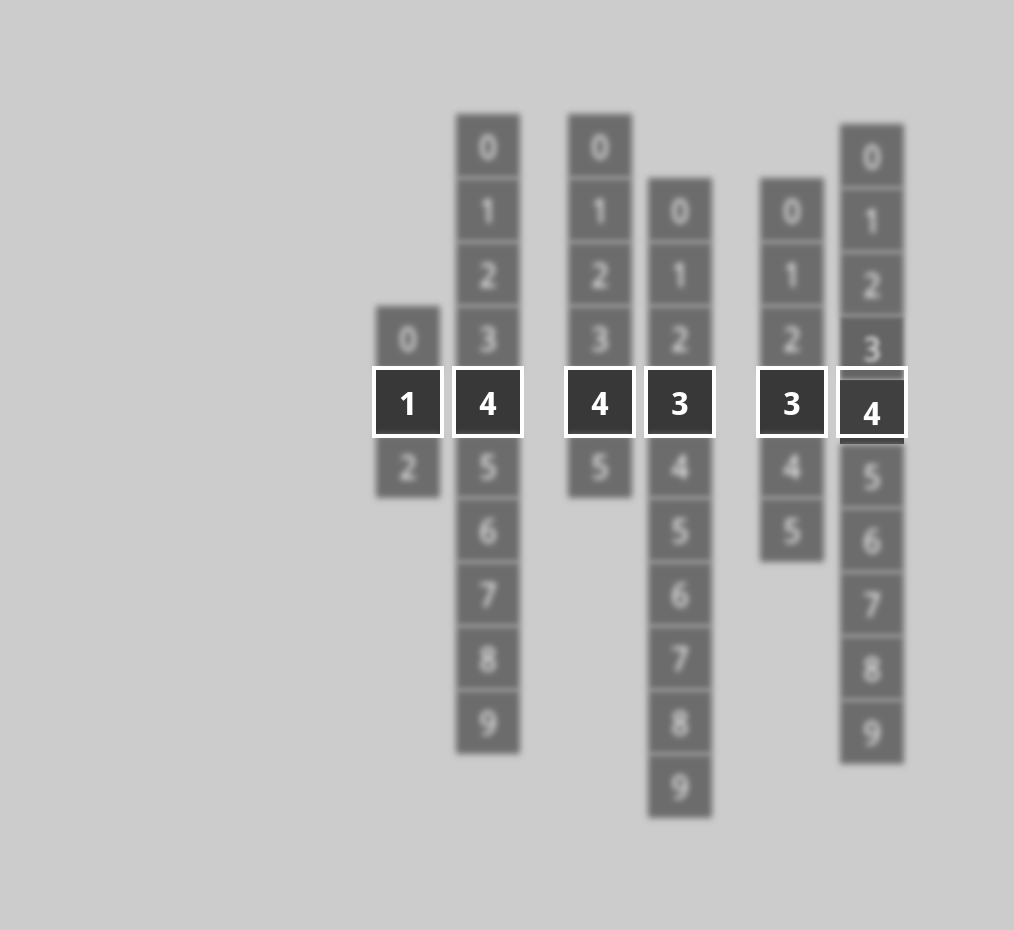
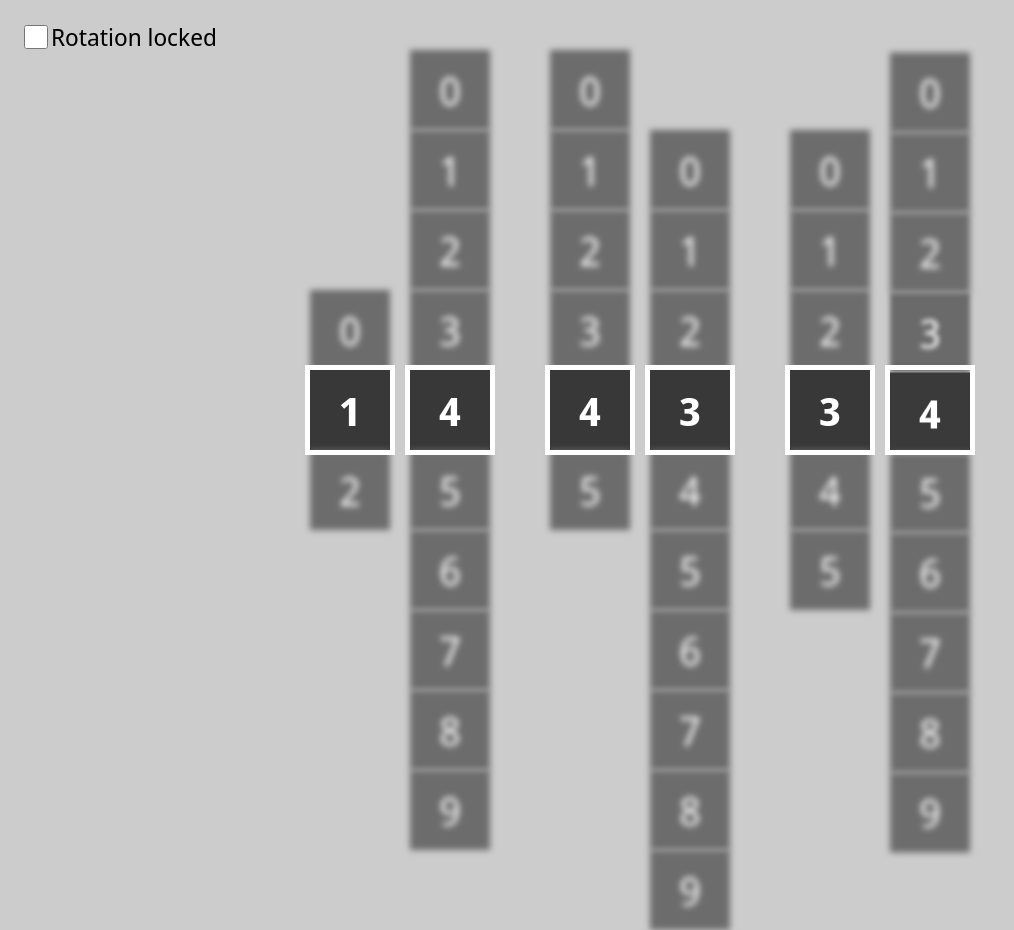
Before and after one commit to Rubyroidas/block-clock, a React app: page / in a window 1280 px wide. Shown: the whole page, without its empty margins (0-1014 px from the left). Before the commit the page ends 818 px from the top, so only its background shows below. Built offline with nearby package versions, Linux system fonts and the light colour scheme.

Commit message:
Add settings

```diff
--- a/src/App.jsx
+++ b/src/App.jsx
@@ -1,8 +1,13 @@
 import React from 'react';
 
+import {Clock} from './Clock';
+import {Settings} from './Settings';
+
 import './App.scss';
-import {Clock} from './Clock';
 
 export const App = () => (
-    <Clock/>
+    <>
+        <Clock/>
+        <Settings/>
+    </>
 );
--- a/src/App.scss
+++ b/src/App.scss
@@ -4,8 +4,9 @@ body, html {
   padding: 0;
   margin: 0;
   font-family: 'Noto Sans Display', sans-serif;
-  font-size: 2vmin;
+  font-size: 2.5vmin;
   overflow: hidden;
+  user-select: none;
 }
 
 body {
--- a/src/Clock.jsx
+++ b/src/Clock.jsx
@@ -1,5 +1,8 @@
 import React, {useEffect, useState} from 'react';
 import classNames from 'classnames';
+import {observer} from 'mobx-react';
+
+import {useStore} from './store';
 
 import './Clock.scss';
 
@@ -23,7 +26,8 @@ const ClockColumn = ({size, offset}) => (
 const ORIENTATION_HOST = window;
 const ORIENTATION_EVENT = 'deviceorientation';
 
-export const Clock = () => {
+export const Clock = observer(() => {
+    const store = useStore();
     const [timestamp, setTimestamp] = useState(Date.now());
     const [orientation, setOrientation] = useState({x: 0, y: 0});
     const tick = () => {
@@ -55,12 +59,16 @@ export const Clock = () => {
     const sec1 = Math.floor(ss / 10);
     const sec2 = ss % 10;
 
+    const actualOrientation = store.isDeviceOrientationLocked
+        ? {x: 30, y: 30}
+        : orientation;
+
     const style = {
         transform: `
             translate(-50%, -50%)
-            perspective(45rem)
-            rotateX(${orientation.x}deg)
-            rotateY(${orientation.y}deg)
+            perspective(60rem)
+            rotateX(${actualOrientation.x}deg)
+            rotateY(${actualOrientation.y}deg)
          `
     };
 
@@ -74,4 +82,4 @@ export const Clock = () => {
             <ClockColumn size={10} offset={sec2}/>
         </div>
     );
-};
+});
--- /dev/null
+++ b/src/Settings.jsx
@@ -0,0 +1,21 @@
+import React from 'react';
+import {observer} from 'mobx-react';
+
+import {useStore} from './store';
+
+import './Settings.scss';
+
+export const Settings = observer(() => {
+    const store = useStore();
+    return (
+        <div className="settings">
+            <label>
+                <input type="checkbox"
+                       checked={store.isDeviceOrientationLocked}
+                       onChange={(e) => store.setDeviceOrientationLocked(e.target.checked)}
+                />
+                Rotation locked
+            </label>
+        </div>
+    );
+});
--- /dev/null
+++ b/src/Settings.scss
@@ -0,0 +1,20 @@
+$settingsBaseSize: 1.2rem;
+
+.settings {
+  position: absolute;
+  left: 1rem;
+  top: 1rem;
+
+  font-size: $settingsBaseSize;
+
+  & > label {
+    display: flex;
+    flex-direction: row;
+    align-items: center;
+
+    & > input[type=checkbox] {
+      width: $settingsBaseSize;
+      height: $settingsBaseSize;
+    }
+  }
+}
--- /dev/null
+++ b/src/store.js
@@ -0,0 +1,25 @@
+import React from 'react';
+import {makeAutoObservable, runInAction} from 'mobx';
+
+export class Store {
+    isDeviceOrientationLocked = false;
+
+    constructor() {
+        makeAutoObservable(this);
+    }
+
+    async setDeviceOrientationLocked(value) {
+        runInAction(() => {
+            this.isDeviceOrientationLocked = value;
+        });
+    }
+}
+
+export const store = new Store();
+
+if (__DEV__) {
+    window.store = store;
+}
+
+export const StoreContext = React.createContext(store);
+export const useStore = () => React.useContext(StoreContext);
```
